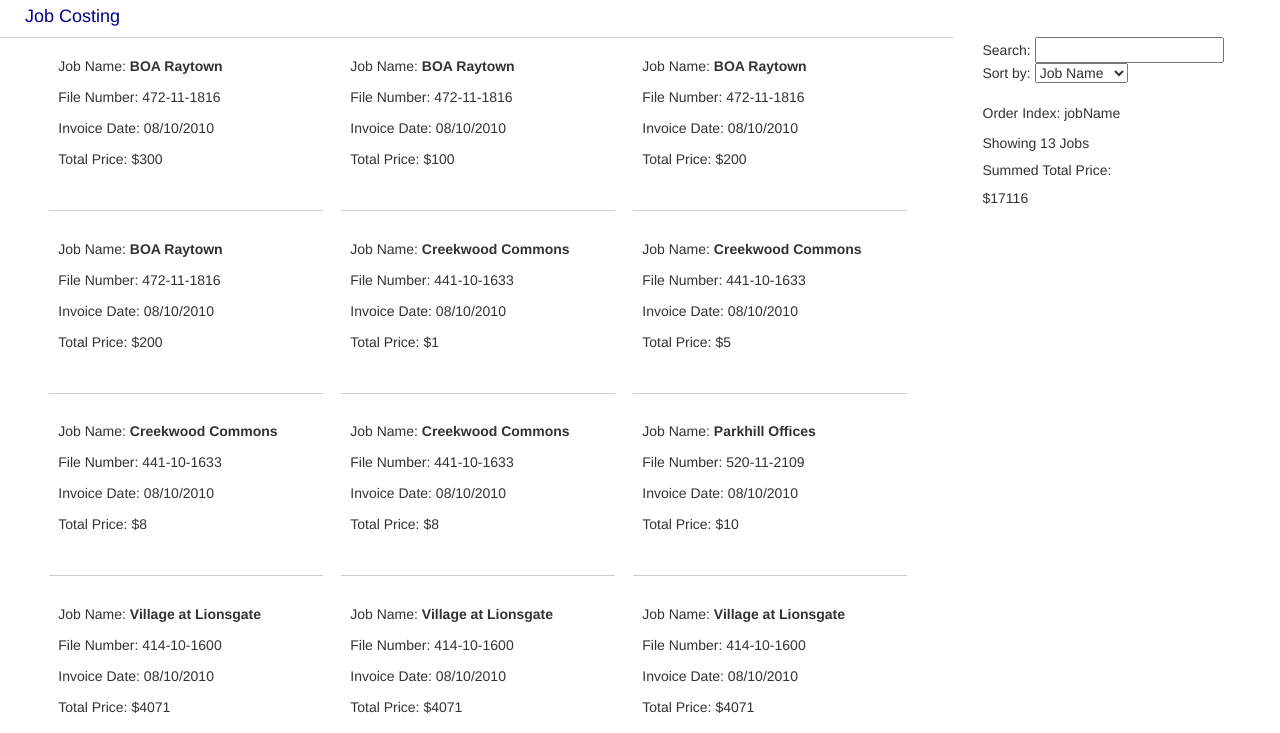
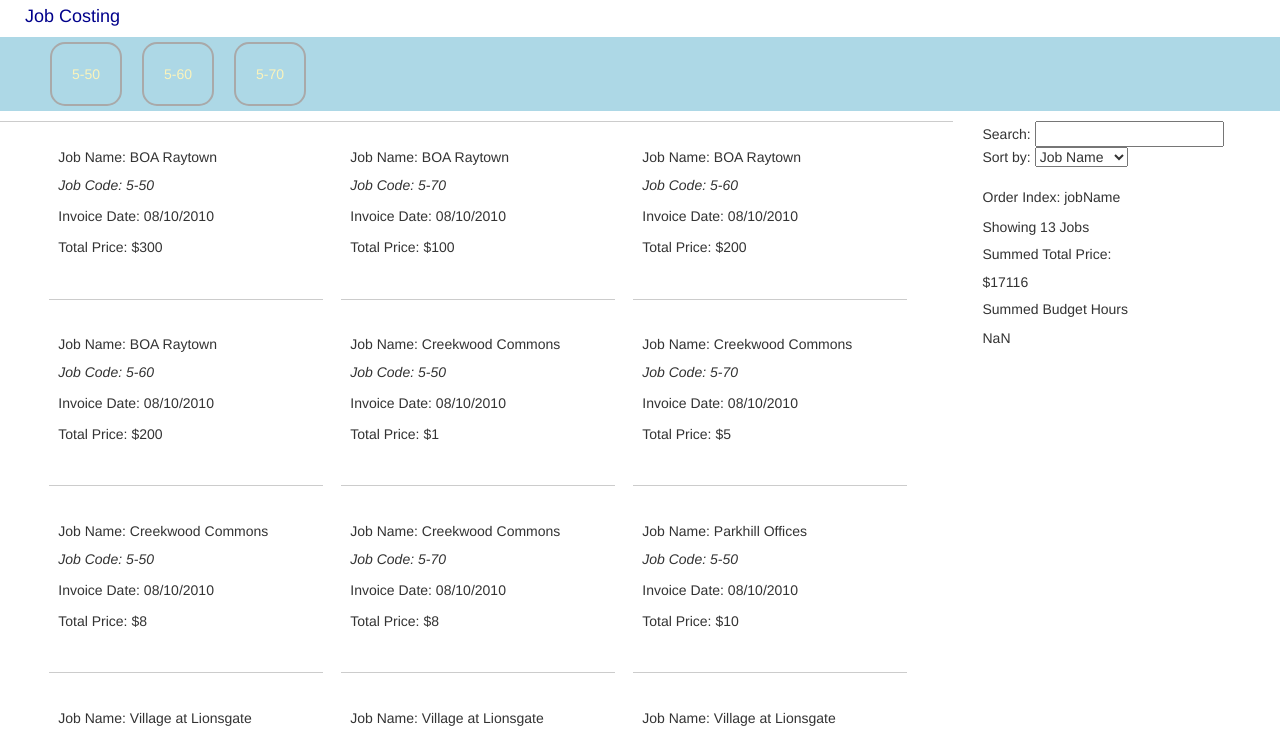
Before and after one commit to mslawson/beaconAngular, a website: page app/index.html in a window 1280 px wide. Shown: the part 56-789 px from the top of the page. Drawn offline with nearby package versions, Linux system fonts and the light colour scheme.

Commit message:
updating nav bar - early styling

```diff
--- a/app/css/app.css
+++ b/app/css/app.css
@@ -11,18 +11,52 @@ h4{
 	margin-left: 25px;
 }
 
+/*Navigation*/
+
+.main-nav ul{
+	overflow: hidden;
+	background-color: lightblue;
+	width: 100%;
+	/*margin: 2% 0 0 0;*/
+	list-style: none;
+	float: right;
+
+}
+
+.main-nav li{
+	float: left;
+	display: block;
+	margin: 5px 10px;
+	/*padding: 5px 10px;*/
+	/*line-height: 1.5em;*/
+	color:gray;
+	border: 2px solid darkgray;
+	position: inline;
+	border-radius: 15px;
+		-webkit-border-radius: 15px;
+		-moz-border-radius: 15px;
+		text-transform: uppercase;
+}
+
+.main-nav ul li a {
+	color: #faf3bc;
+	padding: 20px 20px;
+	display: block;
+	text-decoration: none;
+	/*margin: 10px;*/
+}
+
 
 /*Job Results*/
 
-ul{
+#job-results ul{
   width:100%;
-
   margin-bottom:20px;
   overflow:hidden;
   border-top:1px solid #ccc;
   /*border-bottom: 1px solid #ccc;*/
 }
-li{
+#job-results li{
   line-height:1.5em;
   border-bottom:1px solid #ccc;
   margin: 1%;
--- a/app/index.html
+++ b/app/index.html
@@ -11,16 +11,26 @@
 <body>
 
 	<div>
+		<div class="header">
 			<h2>Beacon Contracting</h2>
 			<h4>Job Costing</h4>
-		<div class="containter-fluid">
+		</div>
+		<div class="main-nav">
+			<ul>
+				<li class="curb"><a href="#">5-50</a></li>
+				<li class="sidewalk"><a href="#">5-60</a></li>
+				<li class="paving"><a href="#">5-70</a></li>
+			</ul>
+		</div>
+		<div id="job-results" class="containter-fluid">
 			<div class="row">
 				<div class="col-md-9">
 					<!-- Body Content -->
 					<ul id="triple">
 						<li ng-repeat="job in jobs | filter:query | orderBy:orderProp">
-							<p>Job Name: <strong>{{job.jobName}}</strong></p>
-							<p>File Number: {{job.fileNumber}}</p>
+							<h5>Job Name: {{job.jobName}}</h5>
+							<p><em>Job Code: {{job.jobCode}}</em></p>
+							<!-- <p>File Number: {{job.fileNumber}}</p> -->
 							<p>Invoice Date: {{job.billingDate}}</p>
 							<p>Total Price: ${{job.totalPrice}}</p>
 							<br>
@@ -44,12 +54,24 @@
 					<br>
 					<p>Order Index: {{orderProp}}</p>
 					<p>Showing {{(jobs|filter:query).length}} Jobs</p>
+					<div>
 						<h5>Summed Total Price:</h5>
 						<div ng-if="query == null">
 							<p>${{getSumTotalPrice(jobs)}}</p>
 						</div>
 						<div ng-if="query != null">
 							<p>${{getSumTotalPrice((jobs|filter:query))}}</p>
+						</div>
+					</div>
+					<div>
+						<h5>Summed Budget Hours</h5>
+						<div ng-if="query == null">
+							<p>{{getSumBudgetHrs(jobs)}}</p>
+						</div>
+						<div ng-if="query != null">
+							<p>{{getSumBudgetHrs((jobs|filter:query))}}</p>
+						</div>
+
 					</div>
 				</div>
 
--- a/app/js/controllers.js
+++ b/app/js/controllers.js
@@ -8,54 +8,80 @@ jobcostApp.controller('JobListCtrl', function ($scope) {
 	{'jobName': 'Village at Lionsgate',
 	'fileNumber': '414-10-1600',
 	'billingDate': '08/10/2010',
+	'jobCode': '5-50',
 	'totalPrice': 4071},
+
 	{'jobName': 'Creekwood Commons',
 	'fileNumber': '441-10-1633',
 	'billingDate': '08/10/2010',
+	'jobCode': '5-50',
 	'totalPrice': 1},
+
 	{'jobName': 'BOA Raytown',
 	'fileNumber': '472-11-1816',
 	'billingDate': '08/10/2010',
+	'jobCode': '5-50',
 	'totalPrice':300},
+
 	{'jobName': 'Village at Lionsgate',
 	'fileNumber': '414-10-1600',
 	'billingDate': '08/10/2010',
+	'jobCode': '5-60',
 	'totalPrice': 4071},
+
 	{'jobName': 'Creekwood Commons',
 	'fileNumber': '441-10-1633',
 	'billingDate': '08/10/2010',
+	'jobCode': '5-70',
 	'totalPrice': 5},
+
 	{'jobName': 'BOA Raytown',
 	'fileNumber': '472-11-1816',
 	'billingDate': '08/10/2010',
+	'jobCode': '5-70',
 	'totalPrice':100},
+
 	{'jobName': 'Village at Lionsgate',
 	'fileNumber': '414-10-1600',
 	'billingDate': '08/10/2010',
+	'jobCode': '5-60',
 	'totalPrice': 4071},
+
 	{'jobName': 'Creekwood Commons',
 	'fileNumber': '441-10-1633',
 	'billingDate': '08/10/2010',
+	'jobCode': '5-50',
 	'totalPrice': 8},
+
 	{'jobName': 'BOA Raytown',
 	'fileNumber': '472-11-1816',
 	'billingDate': '08/10/2010',
+	'jobCode': '5-60',
 	'totalPrice':200},
+
 	{'jobName': 'Village at Lionsgate',
 	'fileNumber': '414-10-1600',
 	'billingDate': '08/10/2010',
+	'jobCode': '5-70',
 	'totalPrice': 4071},
+
 	{'jobName': 'Creekwood Commons',
 	'fileNumber': '441-10-1633',
 	'billingDate': '08/10/2010',
+	'jobCode': '5-70',
 	'totalPrice': 8},
+
 	{'jobName': 'BOA Raytown',
 	'fileNumber': '472-11-1816',
 	'billingDate': '08/10/2010',
+	'jobCode': '5-60',
 	'totalPrice':200},
+
 	{'jobName': 'Parkhill Offices',
 	'fileNumber': '520-11-2109',
 	'billingDate': '08/10/2010',
+	'jobCode': '5-50',
+	'budgetHrs': 80,
 	'totalPrice':10}
 	];
 	$scope.orderProp = 'jobName';
@@ -68,5 +94,13 @@ jobcostApp.controller('JobListCtrl', function ($scope) {
 		return jobs.summedTotalPrices = summedTotalPrices;
 	}
 
+	$scope.getSumBudgetHrs = function(jobs){
+		var summedBudgetHrs = 0;
+		jobs.forEach(function (job){
+			summedBudgetHrs = summedBudgetHrs + job.budgetHrs;
+		});
+		return jobs.summedBudgetHrs = summedBudgetHrs;
+	}
+
 
 });
```
Lines whose indentation alone changed are shown as unchanged.
